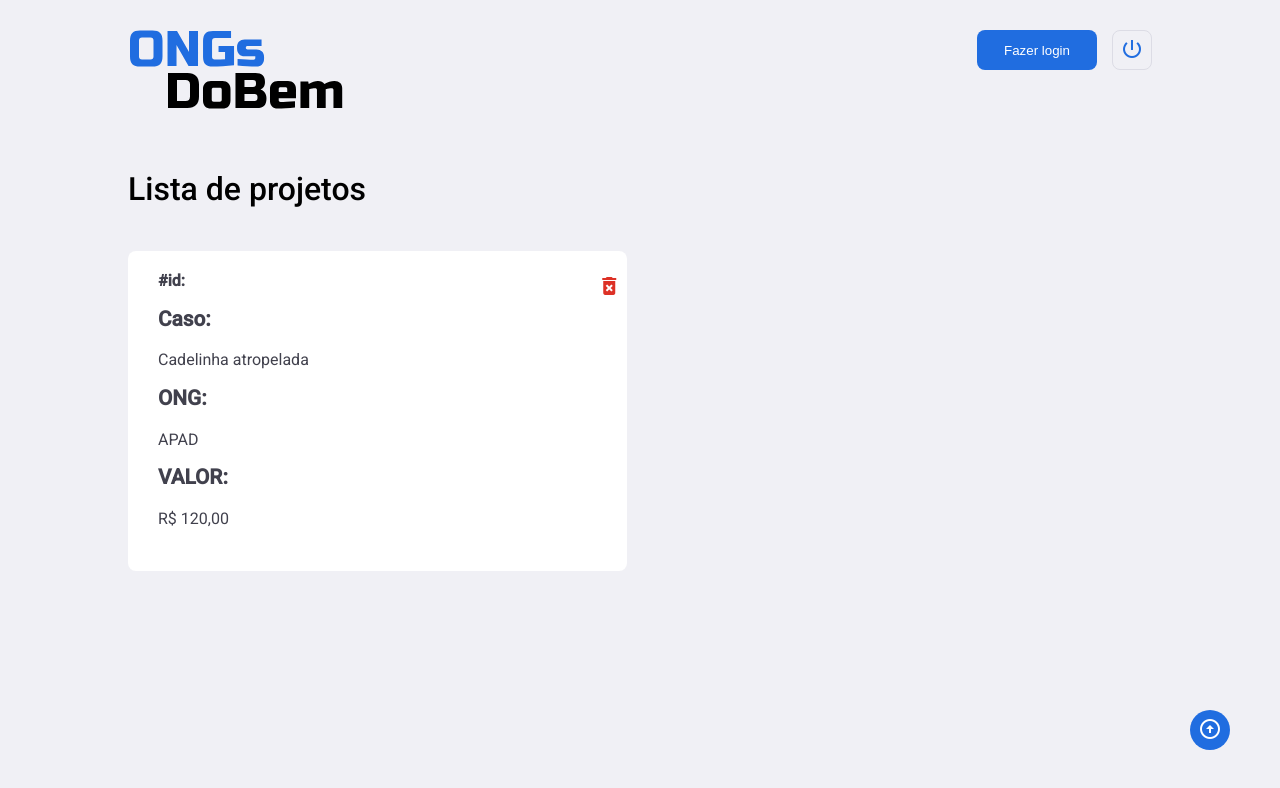
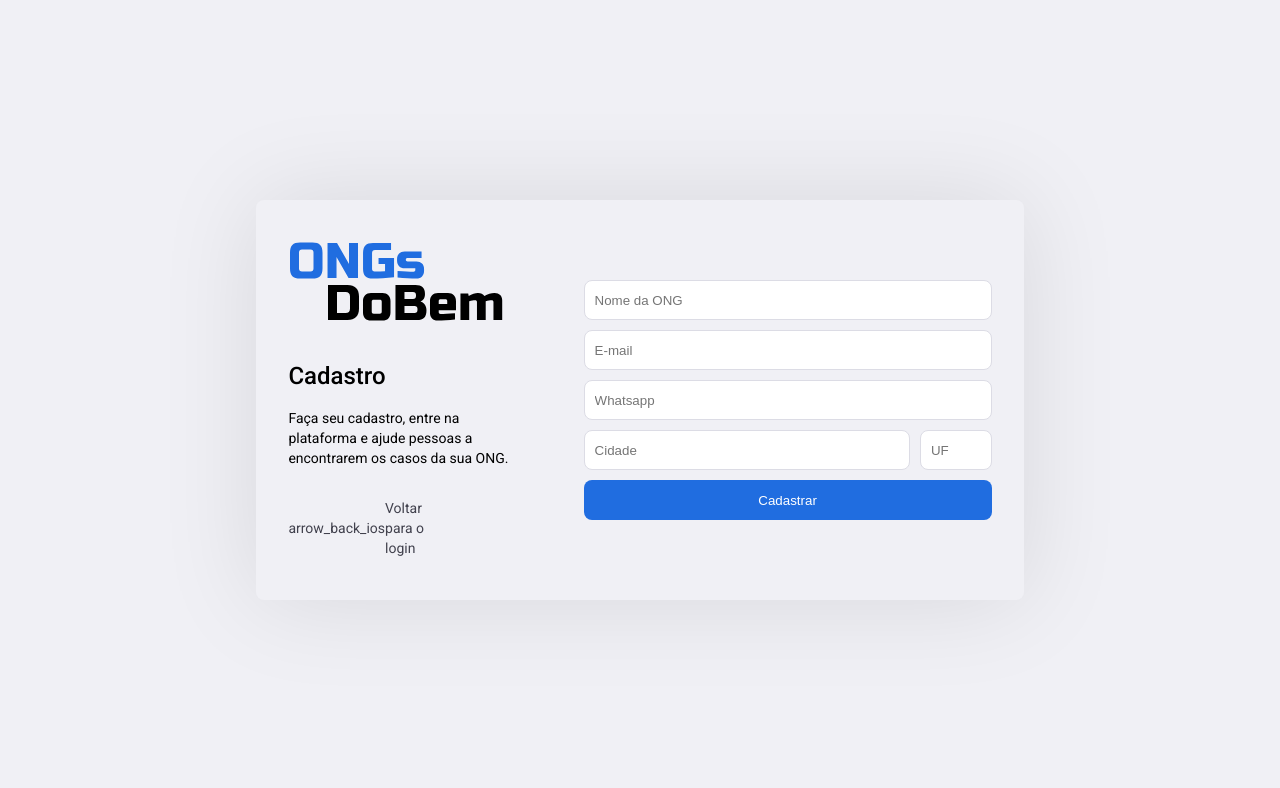
Before and after one commit to CostaMarcos/ongs-do-bem, an Angular app in the folder ongs-do-bem/: page /cadastro in a window 1280 px wide. Shown: the top 788 px of the page. Built offline with nearby package versions, Linux system fonts and the light colour scheme.

Commit message:
feature: create ongs registration component

```diff
--- /dev/null
+++ b/ongs-do-bem/src/app/modules/ongs-registration/ongs-registration.component.css
@@ -0,0 +1,76 @@
+.content {
+    display: flex;
+    flex-direction: column;
+    align-items: center;
+    justify-content: center;
+    width: 100%;
+    height: 100%;
+}
+
+.main-element {
+    width: 60%;
+    height: 50%;
+
+    background: #F0F0F5;
+    box-shadow: 0px 0px 100px rgba(0, 0, 0, 0.1);
+    border-radius: 8px;
+
+    display: flex;
+    justify-content: space-around;
+    align-items: center;
+}
+
+.main-element .fields {
+    display: flex;
+    flex-direction: column;
+}
+
+.main-element input {
+    height: 40px;
+    margin-bottom: 10px;
+    border: 1.5px solid #DCDCE5;
+    box-sizing: border-box;
+    border-radius: 8px;
+
+    padding: 10px;
+}
+
+.main-element .city {
+    width: 80%;
+    margin-right: 10px;
+}
+
+.main-element .uf {
+    width: calc(20% - 10px);
+}
+
+.button-register {
+    height: 40px;
+    border: none;
+    border-radius: 8px;
+    background-color: #206DE0;
+    color: #fff;
+    cursor: pointer;
+}
+
+.message-element {
+    width: 30%;
+}
+
+.message-element img {
+    margin-bottom: 30px;
+}
+
+.message-element h2 {
+    font-size: 1.5rem;
+}
+
+.message-element a {
+    width: 150px;
+    display: flex;
+    text-decoration: none;
+    align-items: center;
+    justify-content: space-between;
+    color: #41414D;
+    margin-top: 30px;
+}
--- /dev/null
+++ b/ongs-do-bem/src/app/modules/ongs-registration/ongs-registration.component.html
@@ -0,0 +1,23 @@
+<div class="content">
+    <div class="main-element">
+        <div class="message-element">
+            <img src="../../../assets/logo.svg" alt="">
+            <h2>Cadastro</h2>
+            <p>Faça seu cadastro, entre na plataforma e ajude
+                pessoas a encontrarem os casos da sua ONG.
+            </p>
+
+            <a href="/login"><mat-icon>arrow_back_ios</mat-icon>Voltar para o login</a>
+        </div>
+        <div class="fields">
+            <input type="text" placeholder="Nome da ONG">
+            <input type="text" placeholder="E-mail">
+            <input type="number" placeholder="Whatsapp">
+            <div>
+                <input class="city" type="text" placeholder="Cidade">
+                <input class="uf" type="text" placeholder="UF" maxlength="2">
+            </div>
+            <button class="button-register">Cadastrar</button>
+        </div>
+    </div>
+</div>
--- /dev/null
+++ b/ongs-do-bem/src/app/modules/ongs-registration/ongs-registration.component.ts
@@ -0,0 +1,15 @@
+import { Component, OnInit } from '@angular/core';
+
+@Component({
+  selector: 'app-ongs-registration',
+  templateUrl: './ongs-registration.component.html',
+  styleUrls: ['./ongs-registration.component.css']
+})
+export class OngsRegistrationComponent implements OnInit {
+
+  constructor() { }
+
+  ngOnInit(): void {
+  }
+
+}
```
Also changed, not shown: ongs-do-bem/src/app/app-routing.module.ts (+6 -1 lines), 1 other file (tests, documents, lock files or other folders).
